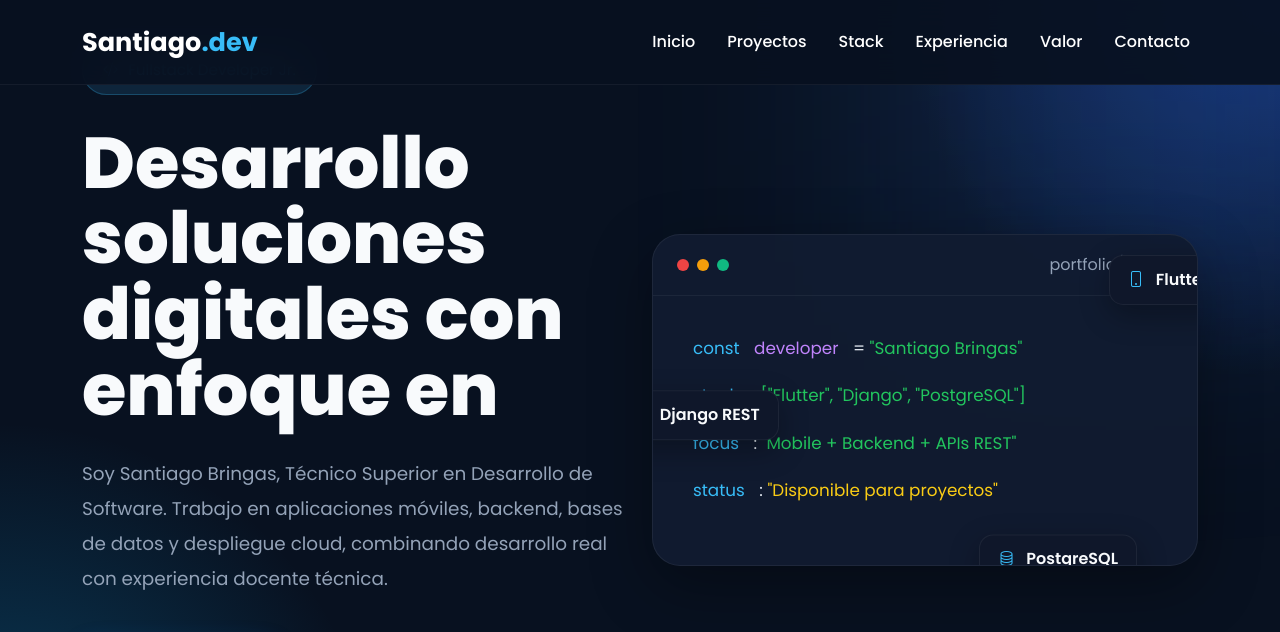
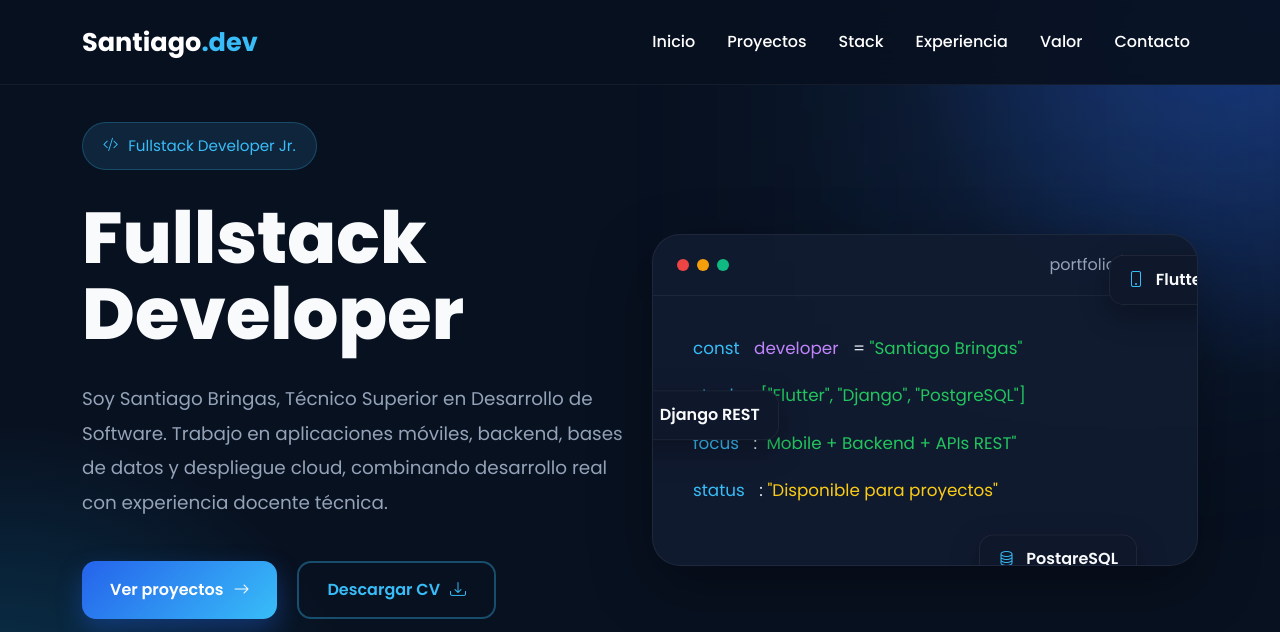
Before and after one commit to Santiago-prog1/Santiago-prog1.github.io, a plain HTML site: page index.html in a window 1280 px wide. Shown: the top 632 px of the page. Drawn offline with nearby package versions, Linux system fonts and the light colour scheme.

Commit message:
Update index.html

```diff
--- a/index.html
+++ b/index.html
@@ -50,7 +50,7 @@
                     </span>
 
                     <h1 class="hero-title reveal">
-                        Desarrollo soluciones digitales con enfoque en
+                        Fullstack Developer
 
                     </h1>
 
```
